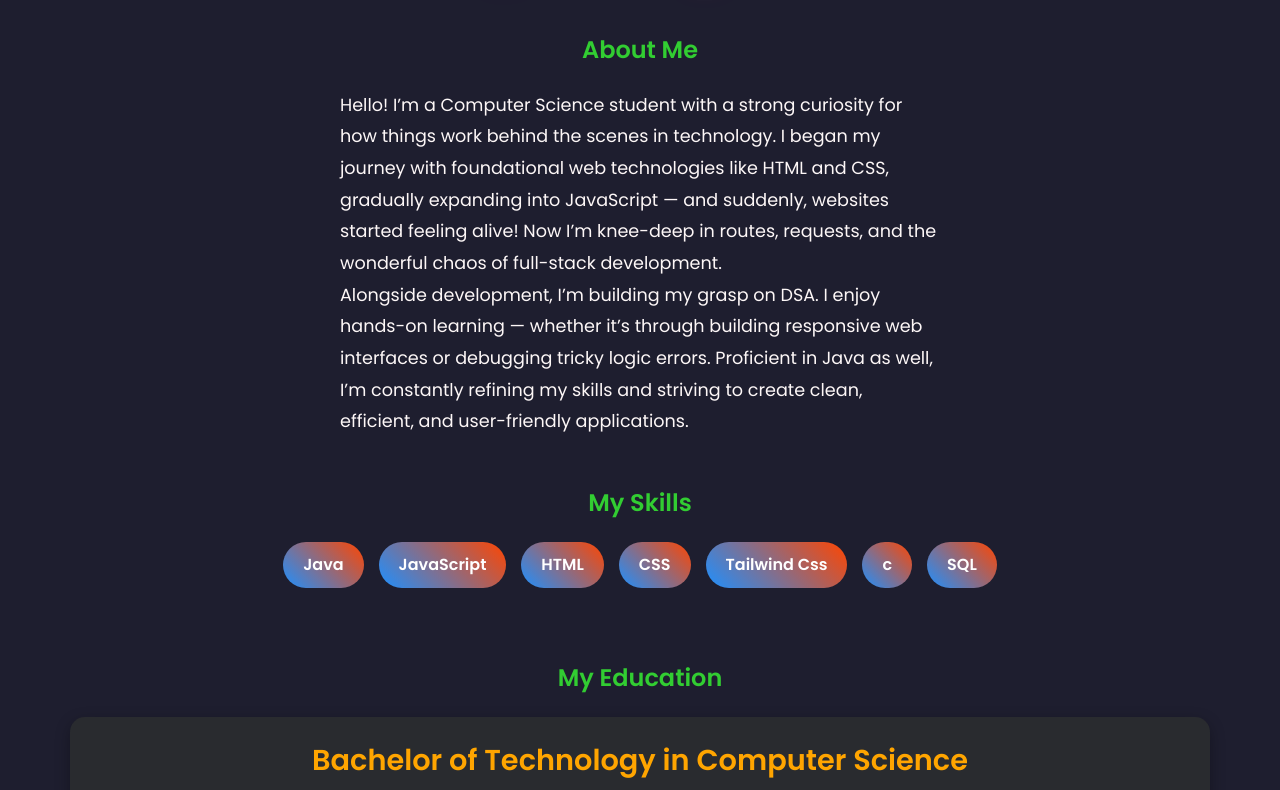
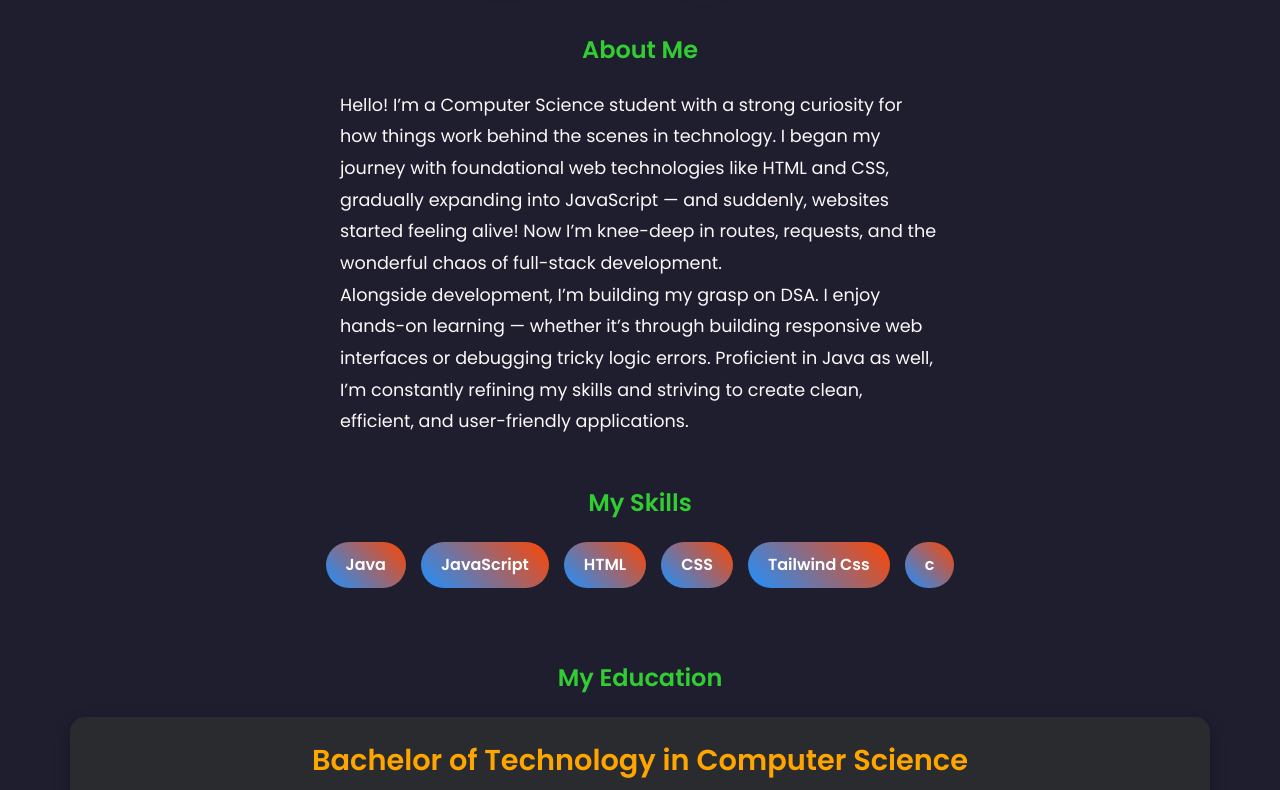
Before and after one commit to jahnavipandey23/portfolio, a plain HTML site: page index.html in a window 1280 px wide. Shown: the part 287-1077 px from the top of the page. Drawn offline with nearby package versions, Linux system fonts and the light colour scheme.

Commit message:
Update index.html

```diff
--- a/index.html
+++ b/index.html
@@ -66,7 +66,6 @@
                 <div class="skill-item">CSS</div>
                 <div class="skill-item">Tailwind Css</div>
                 <div class="skill-item">c</div>
-                <div class="skill-item">SQL</div>
             </div>
         </section>
         <br>
```
